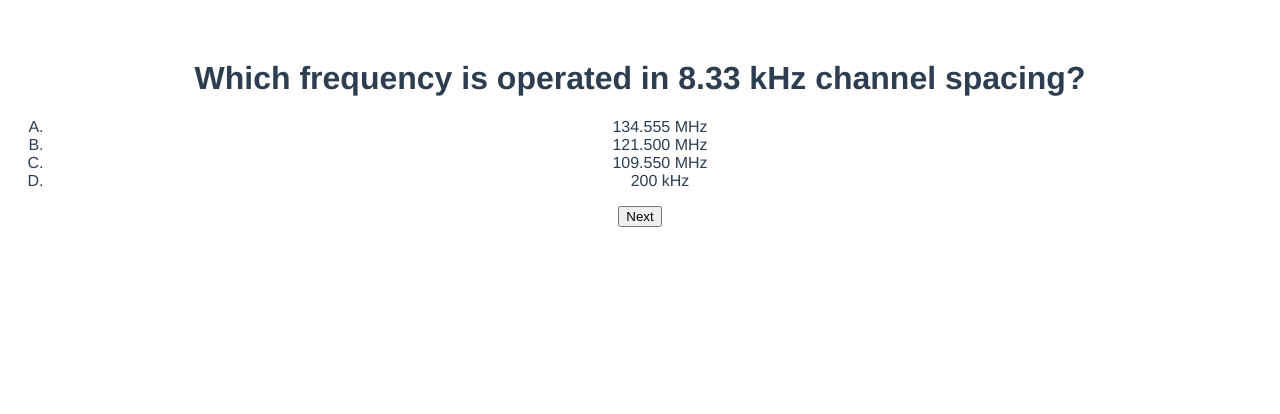
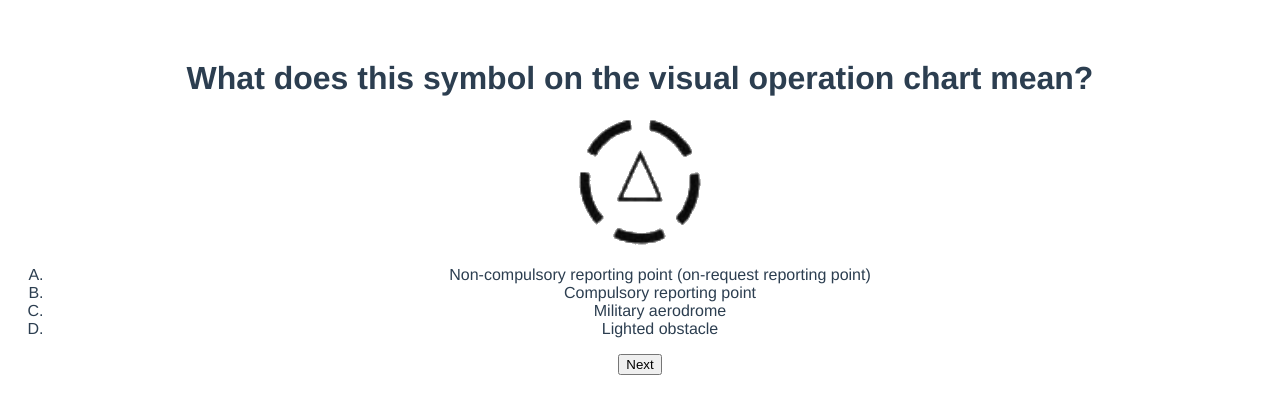
Before and after one commit to fatroom/bzf-trainer, a Vue app: page / in a window 1280 px wide. Shown: the top 414 px of the page. Built offline with nearby package versions, Linux system fonts and the light colour scheme.

Commit message:
Added support for questions with images

```diff
--- a/src/App.vue
+++ b/src/App.vue
@@ -21,8 +21,9 @@ export default {
   },
 
   setup() {
-    const questionIdx = Math.floor(Math.random() * questions.length);
-    const question = ref(questions[questionIdx])
+    let questionIdx = Math.floor(Math.random() * questions.length);
+    let question = ref(questions[questionIdx])
+    question.value = questions[117]
     return {
       question
     }
--- a/src/components/Question.vue
+++ b/src/components/Question.vue
@@ -1,6 +1,7 @@
 <template>
   <div class="question">
     <h1>{{ question.text }}</h1>
+    <img v-if="question.img" alt="Question illustration" :src="question.img">
     <ol type="A">
       <li v-for="answer of question.answers" :class="answerClass(answer.id)" :key="answer.id"
           @click="validateAnswer(answer)">
```
